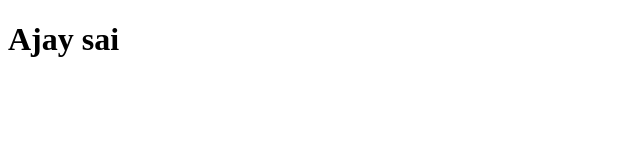
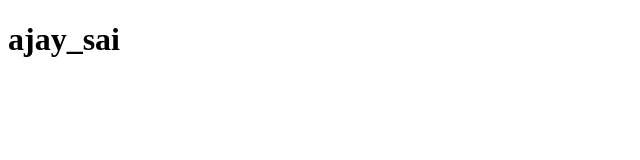
Before and after one commit to Ajaysai25/sampleRepo1, a plain HTML site: page index.html in a window 1280 px wide. Shown: the full height of the page, 0-640 px from the left. Drawn offline with Linux system fonts and the light colour scheme.

Commit message:
fix:changed my full name

```diff
--- a/index.html
+++ b/index.html
@@ -6,6 +6,6 @@
     <title>Document</title>
 </head>
 <body>
-    <h1>Ajay sai</h1>
+    <h1>ajay_sai</h1>
 </body>
 </html>
```
Also changed, not shown: 1 other file.
